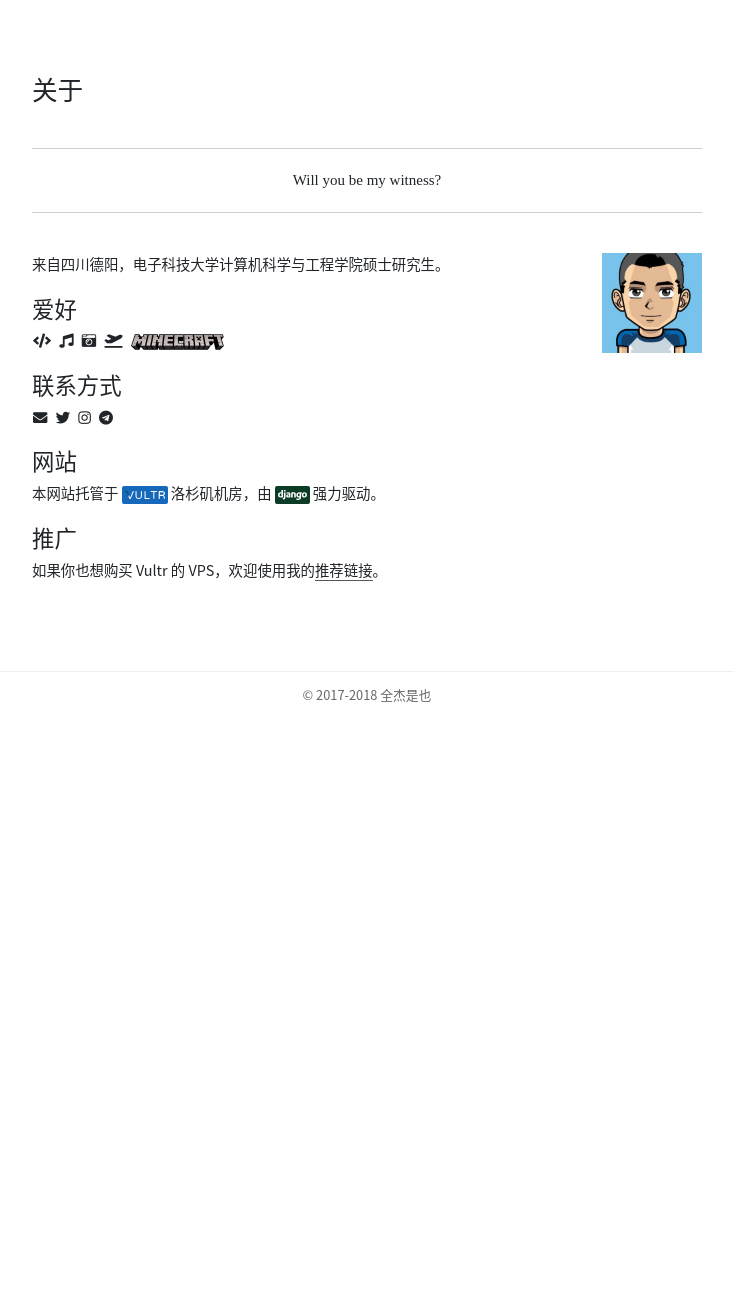
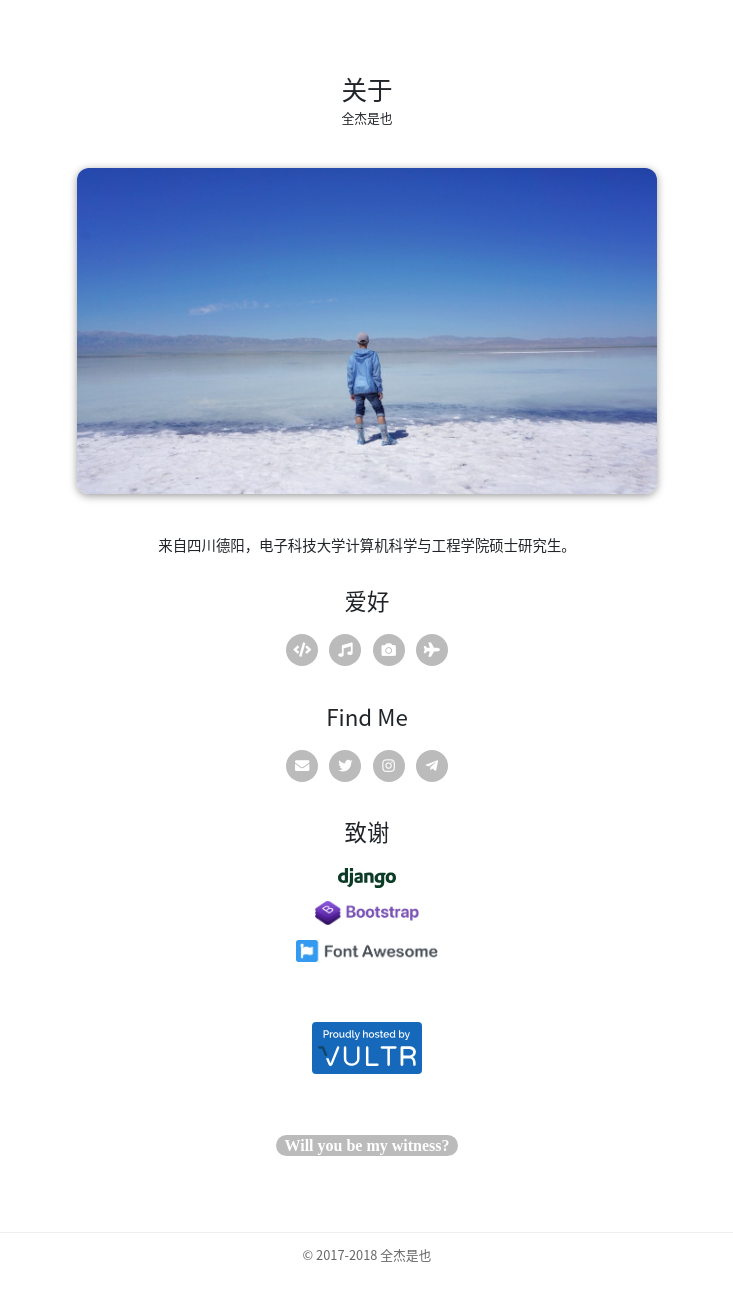
Before and after one commit to zacjact1568/life.zackzhang.net, a Django app: page /about.html in a window 1280 px wide. Shown: the part 87-1392 px from the top of the page, without its empty margins (273-1006 px from the left). Before the commit the page ends 789 px from the top, so only its background shows below. Run offline with Django 3.2, Linux system fonts and the light colour scheme; some libraries are stand-ins or nearby versions; some web fonts are replaced.

Commit message:
重新设计关于页面

```diff
--- a/about/static/about/css/index.css
+++ b/about/static/about/css/index.css
@@ -1,84 +1,146 @@
 .about {
     padding: 30px 30px 0;
     font-size: 0.9rem;
+    text-align: center;
 }
 
-.about-title {
+.title {
     font-size: 1.6rem;
     font-weight: 500;
-    margin-bottom: 40px;
 }
 
-.avatar {
-    width: 100px;
-    float: right;
+.subtitle {
+    font-size: 0.8rem;
+    font-weight: lighter;
 }
 
-.avatar img {
-    width: 100px;
+.back {
+    margin: 40px 0;
+    width: 580px;
+    border-radius: 12px;
+    box-shadow: 0 2px 8px 0 #9B9B9B;
 }
 
-.reference {
-    margin: 40px 0;
-    padding: 20px;
-    border-top: 1px solid #ccc;
-    border-bottom: 1px solid #ccc;
-    border-left: none;
-    text-align: center;
+.about h1 {
+    font-size: 1.4rem;
+    font-weight: 500;
+    margin-top: 32px;
+}
+
+.horizontal-icon-link-bar,
+.thanks-link-bar {
+    margin-top: 20px;
+}
+
+.horizontal-icon-link-bar a,
+.witness a {
+    background-color: #BBBBBB;
+}
+
+.horizontal-icon-link-bar a {
+    position: relative;
+    display: inline-block;
+    margin: 0 4px;
+    width: 32px;
+    height: 32px;
+    border-radius: 16px;
+}
+
+.horizontal-icon-link-bar a:hover,
+.witness a:hover {
+    background-color: #039BE5;
+}
+
+.horizontal-icon-link-bar span,
+.witness a {
+    color: white;
+}
+
+.horizontal-icon-link-bar span {
+    position: absolute;
+    top: 50%;
+    left: 50%;
+    transform: translate(-50%, -50%);
+    width: 20px;
+}
+
+.thanks-link-bar a {
+    display: block;
+    margin-bottom: 12px;
+}
+
+.django {
+    height: 20px;
+}
+
+.bootstrap {
+    height: 24px;
+}
+
+.font-awesome {
+    height: 22px;
+}
+
+.vultr {
+    margin-top: 60px;
+}
+
+.vultr img {
+    height: 52px;
+    background-color: #1669BA;
+    padding: 8px 6px;
+    border-radius: 4px;
+}
+
+.witness {
+    display: inline-block;
+    margin-top: 60px;
+}
+
+.witness a {
     font-family:
             /* 思源宋体 (安装) */
             'Source Han Serif SC',
             /* 来自 Google Fonts */
             'Source Serif Pro',
             serif;
-    font-size: 15px;
-    font-weight: 500;
+    font-size: 16px;
+    font-weight: bold;
+    border-radius: 14px;
+    padding: 2px 8px;
 }
 
-.about h1 {
-    font-size: 1.4rem;
-    font-weight: 500;
-    margin-top: 20px;
+@media (max-width: 1000px) {
+
+    .back {
+        width: 500px;
+    }
 }
 
-.about-horizontal-icon-bar {
-    padding-left: 1px;
+@media (max-width: 780px) {
+
+    .back {
+        width: 420px;
+    }
 }
 
-.about-horizontal-icon-bar a {
-    margin-right: 5px;
-}
+@media (max-width: 520px) {
 
-.minecraft {
-    height: 16px;
-}
-
-.vultr {
-    background-color: #1669ba;
-    border-radius: 2px;
-    padding: 5px 3px;
-    height: 18px;
-}
-
-.django {
-    background-color: #0c3c26;
-    border-radius: 2px;
-    padding: 4px 3px;
-    height: 18px;
+    .back {
+        width: 340px;
+    }
 }
 
 @media (max-width: 431px) {
 
     .about {
-        padding: 0 10px 0;
-    }
-
-    .avatar {
-        width: 50px;
-        float: right;
-    }
-
-    .avatar img {
-        width: 50px;
+        padding: 0 10px;
     }
 }
+
+@media (max-width: 400px) {
+
+    .back {
+        width: 260px;
+    }
+}
--- a/templates/about/index.html
+++ b/templates/about/index.html
@@ -11,36 +11,33 @@
 
 {% block main %}
     <article class="about">
-        <div class="about-title">关于</div>
-        <div class="reference">Will you be my witness?</div>
-        <figure class="avatar">
-            <img src="{% static 'about/img/avatar.jpg' %}" alt="全杰是也"/>
-        </figure>
+        <div class="title">关于</div>
+        <div class="subtitle">全杰是也</div>
+        <img src="{% static 'about/img/back.jpg' %}" alt="全杰是也" class="back">
         <p>来自四川德阳，电子科技大学计算机科学与工程学院硕士研究生。</p>
         <h1>爱好</h1>
-        <div class="about-horizontal-icon-bar">
+        <div class="horizontal-icon-link-bar">
             <a href="https://code.zackzhang.net"><span class="fas fa-code"></span></a>
-            <a href="https://life.zackzhang.net/music/"><span class="fas fa-music"></span></a>
-            <a href=""><span class="fas fa-camera-retro"></span></a>
-            <a href=""><span class="fas fa-plane-departure"></span></a>
-            <a href="https://minecraft.net/"><img src="{% static 'about/img/minecraft.svg' %}" class="minecraft" alt="Minecraft"></a>
+            <a href="{% url 'music:index' %}"><span class="fas fa-music"></span></a>
+            <a href="javascript:alert('Under construction...');"><span class="fas fa-camera"></span></a>
+            <a href="javascript:alert('Under construction...');"><span class="fas fa-plane"></span></a>
         </div>
-        <h1>联系方式</h1>
-        <div class="about-horizontal-icon-bar">
+        <h1>Find Me</h1>
+        <div class="horizontal-icon-link-bar">
             <a href=mailto:zxjue@outlook.com><span class="fas fa-envelope"></span></a>
             <a href="https://twitter.com/zacjact1568"><span class="fab fa-twitter"></span></a>
             <a href="https://www.instagram.com/zacjact1568/"><span class="fab fa-instagram"></span></a>
-            <a href="https://t.me/zacjact1568"><span class="fab fa-telegram"></span></a>
+            <a href="https://t.me/zacjact1568"><span class="fab fa-telegram-plane"></span></a>
         </div>
-        <h1>网站</h1>
-        <p>
-            本网站托管于
-            <a href="https://www.vultr.com"><img src="{% static 'about/img/vultr.svg' %}" class="vultr" alt="Vultr"></a>
-            洛杉矶机房，由
+        <h1>致谢</h1>
+        <div class="thanks-link-bar">
             <a href="https://www.djangoproject.com"><img src="{% static 'about/img/django.svg' %}" class="django" alt="Django"></a>
-            强力驱动。
-        </p>
-        <h1>推广</h1>
-        <p>如果你也想购买 Vultr 的 VPS，欢迎使用我的<a href="https://www.vultr.com/?ref=7260027" class="underline">推荐链接</a>。</p>
+            <a href="http://getbootstrap.com"><img src="{% static 'about/img/bootstrap.png' %}" class="bootstrap" alt="Bootstrap"></a>
+            <a href="https://fontawesome.com"><img src="{% static 'about/img/font-awesome.png' %}" class="font-awesome" alt="Font Awesome"></a>
+        </div>
+        <div class="vultr">
+            <a href="https://www.vultr.com/?ref=7260027"><img src="{% static 'about/img/vultr.svg' %}" alt="Vultr"></a>
+        </div>
+        <div class="witness"><a href="javascript:alert('Under construction...');">Will you be my witness?</a></div>
     </article>
 {% endblock main %}
```
Also changed, not shown: about/static/about/img/avatar.jpg (deleted), about/static/about/img/back.jpg (added), about/static/about/img/bootstrap.png (added), about/static/about/img/django.svg, about/static/about/img/font-awesome.png (added), about/static/about/img/minecraft.svg (deleted), about/static/about/img/vultr.svg.
